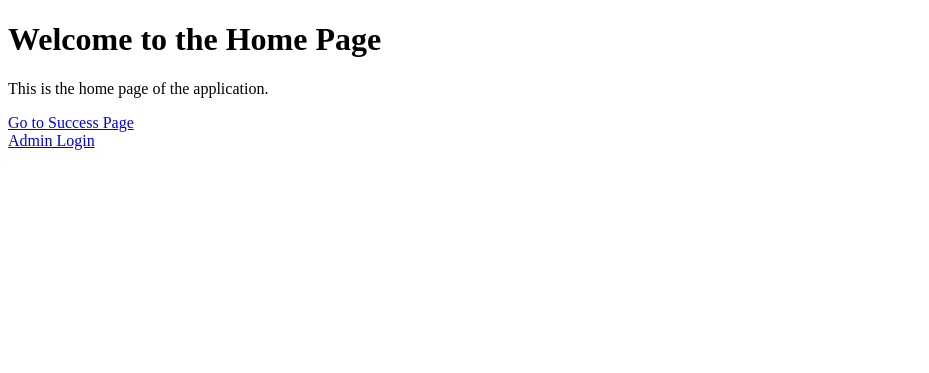
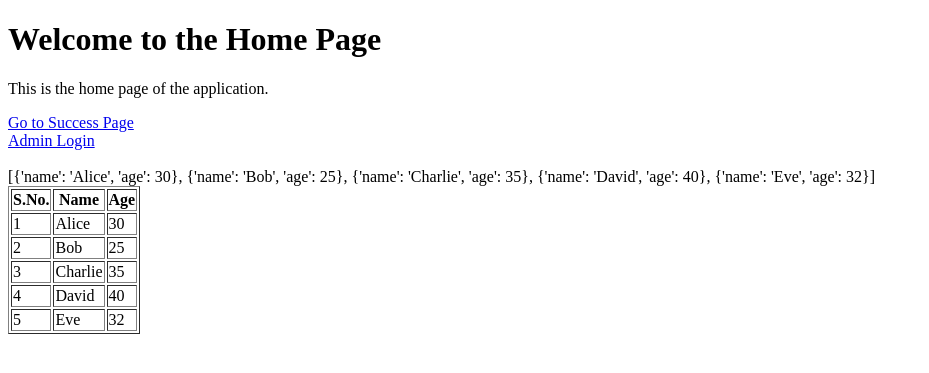
Before and after one commit to sreejkarkee/Django, a Django app: page / in a window 1280 px wide. Shown: the top 373 px of the page, without its empty margins (0-929 px from the left). Run offline with Django 4.2, Linux system fonts and the light colour scheme.

Commit message:
initial commit

```diff
--- a/core/home/templates/home/index.html
+++ b/core/home/templates/home/index.html
@@ -3,12 +3,33 @@
 <head>
     <meta charset="UTF-8">
     <meta name="viewport" content="width=device-width, initial-scale=1.0">
-    <title>Document</title>
+    <title>Learning Django</title>
 </head>
 <body>
     <h1>Welcome to the Home Page</h1>
     <p>This is the home page of the application.</p>
     <a href="/success/">Go to Success Page</a><br>
-    <a href="/admin">Admin Login</a>
+    <a href="/admin">Admin Login</a><br><br>
+
+    {{people}}
+
+    <table border="1">
+        <tr>
+            <th>S.No.</th>
+            <th>Name</th>
+            <th>Age</th>
+        </tr>
+        {% for person in people %}
+        <tr>
+            <td>{{forloop.counter}}</td>
+            <td>{{person.name}}</td>
+            <td>{{person.age}}</td>
+        </tr>
+        {% endfor %}
+    </table>
+
+    <script>
+        console.log("Hey Django")
+    </script>
 </body>
 </html>
--- a/core/home/views.py
+++ b/core/home/views.py
@@ -1,4 +1,4 @@
-from django.http import HttpResponse
+from django.http import HttpResponse, request
 from django.shortcuts import render
 
 
@@ -7,7 +7,15 @@ from django.shortcuts import render
 
 
 def home(request):
- return render(request, 'home/index.html')
+    people=[
+        {'name':'Alice', 'age': 30},
+        {'name':'Bob', 'age': 25},
+        {'name':'Charlie', 'age': 35},
+        {'name':'David', 'age': 40},
+        {'name':'Eve', 'age': 32}
+    ]
+
+    return(render(request, 'home/index.html', context={'people':people}))
 
 
 
```
